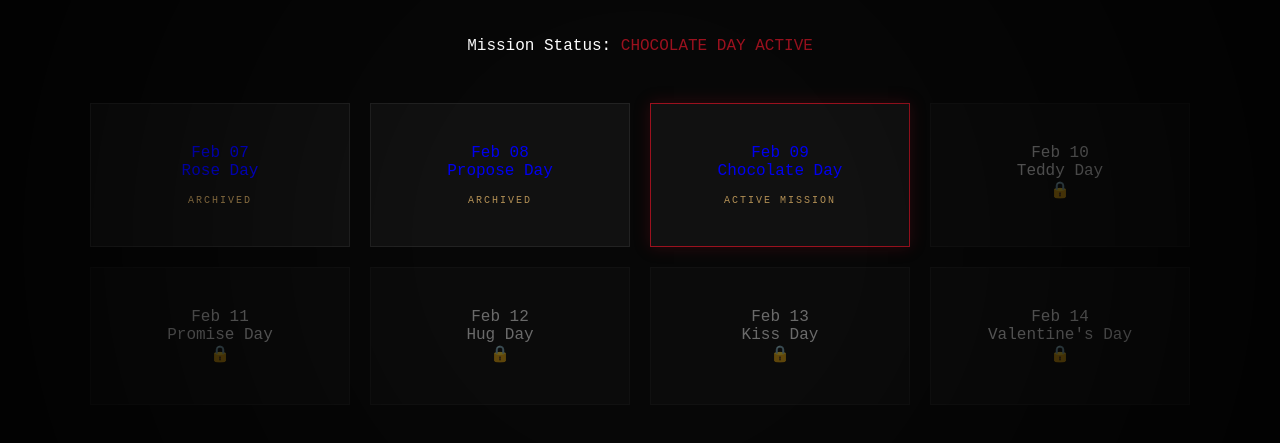
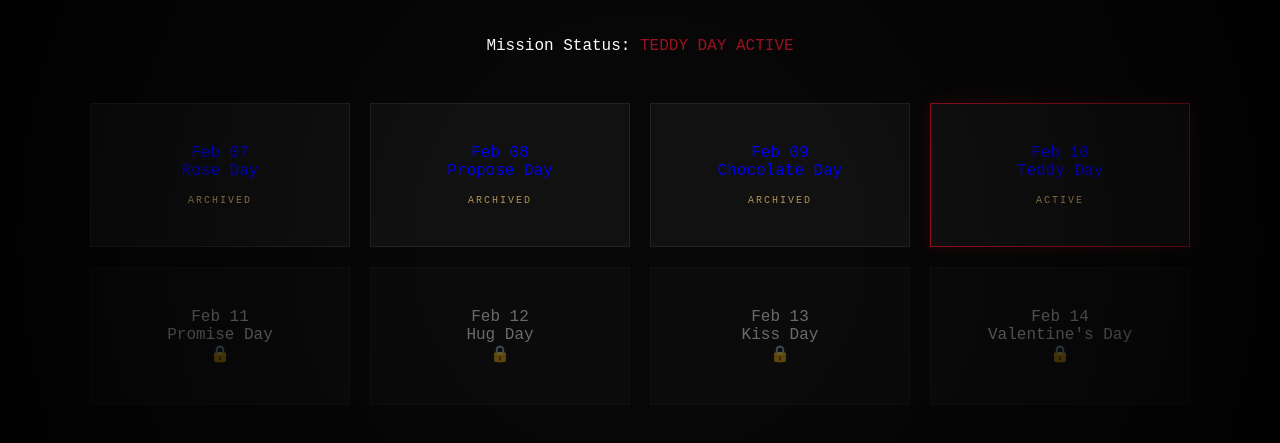
Before and after one commit to mohammadaakif2010/ValentinesAaadduuu, a plain HTML site: page index.html in a window 1280 px wide. Shown: the part 161-604 px from the top of the page. Drawn offline with Linux system fonts and the light colour scheme.

Commit message:
Update index.html

```diff
--- a/index.html
+++ b/index.html
@@ -14,7 +14,7 @@
             <h2 class="glitch-text">Valentine Protocol</h2>
             <p class="subtitle">
                 Mission Status:
-                <span class="active-text">Chocolate Day Active</span>
+                <span class="active-text">Teddy Day Active</span>
             </p>
         </header>
 
@@ -34,18 +34,19 @@
                 <span class="status">ARCHIVED</span>
             </a>
 
-            <!-- Chocolate Day: Active mission -->
-            <a href="chocolate.html" class="day-btn active">
+            <!-- Propose Day: Accessible but no longer active -->
+            <a href="chocolate.html" class="day-btn"
                 <span class="date">Feb 09</span>
                 <span class="label">Chocolate Day</span>
-                <div class="status"> ACTIVE MISSION</div>
+                <div class="status"> ARCHIVED</div>
             </a>
 
-            <div class="day-btn locked">
+            <!-- Tddy Day: Active mission -->
+            <a href="teddy.html" class="day-btn active">
                 <span class="date">Feb 10</span>
                 <span class="label">Teddy Day</span>
-                <div class="lock-icon">🔒</div>
-            </div>
+                <div class="status">ACTIVE</div>
+            </a>
 
             <div class="day-btn locked">
                 <span class="date">Feb 11</span>
```
